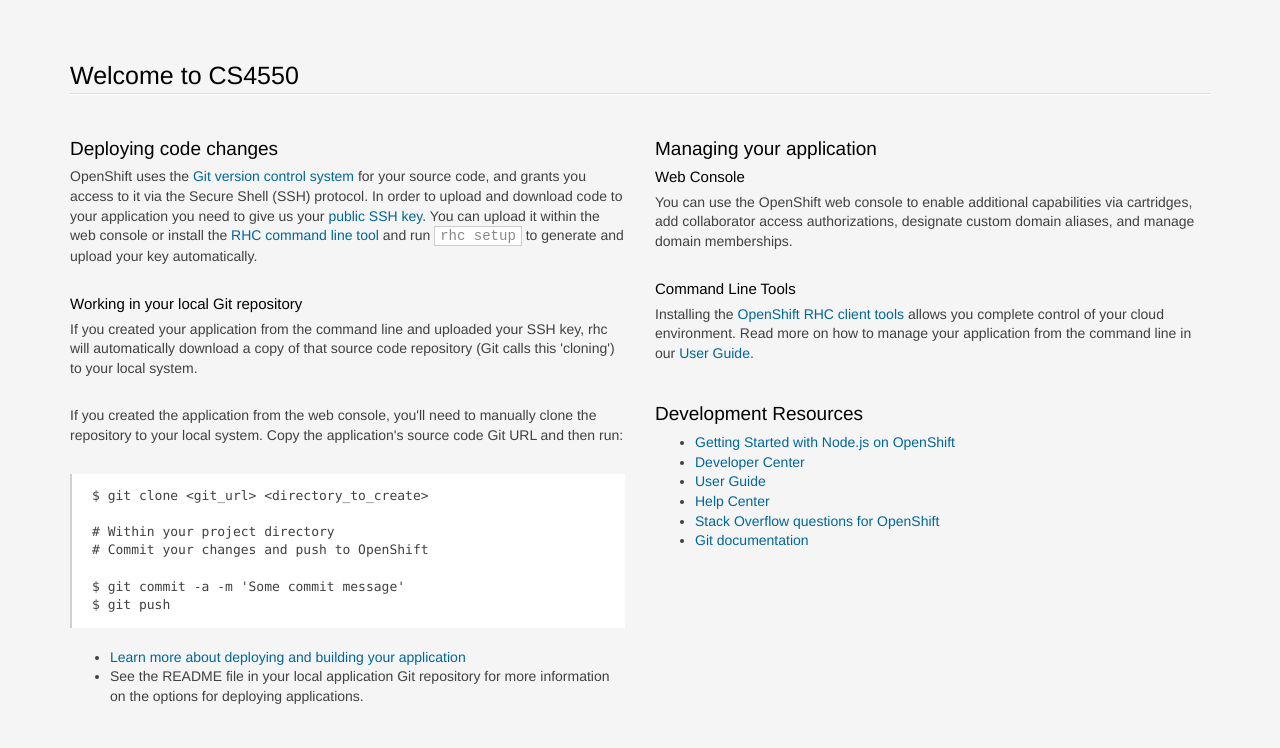
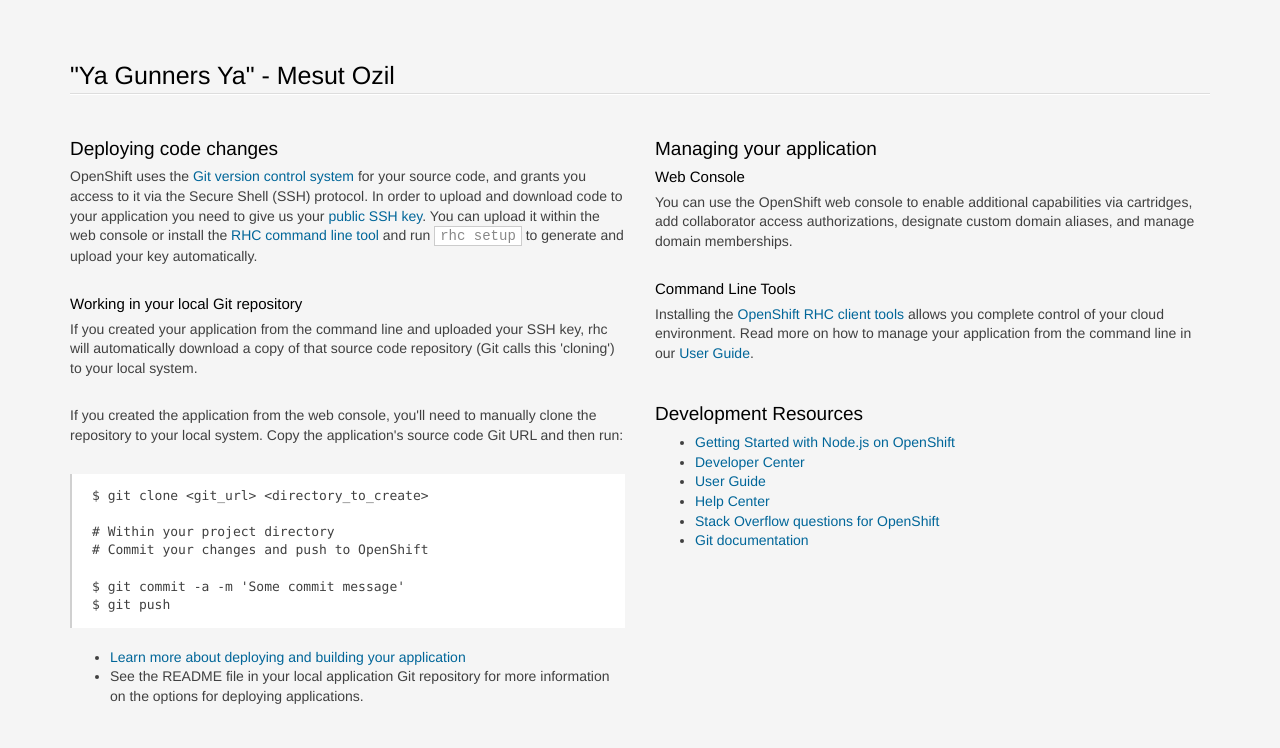
Before and after one commit to alihyder23/WebDevSpring2016, a website: page index.html in a window 1280 px wide. Shown: the top 748 px of the page. Drawn offline with Linux system fonts and the light colour scheme.

Commit message:
Modified index.html

```diff
--- a/index.html
+++ b/index.html
@@ -3,7 +3,7 @@
 <head>
   <meta charset="utf-8">
   <meta http-equiv="X-UA-Compatible" content="IE=edge,chrome=1">
-  <title>"Ya Gunners Ya" - Mesut Ozil</title>
+  <title>Welcome to OpenShift</title>
 
 <style>
 
@@ -207,7 +207,7 @@
 <body>
 <section class='container'>
           <hgroup>
-            <h1>Welcome to CS4550</h1>
+            <h1>"Ya Gunners Ya" - Mesut Ozil</h1>
           </hgroup>
 
 
```
